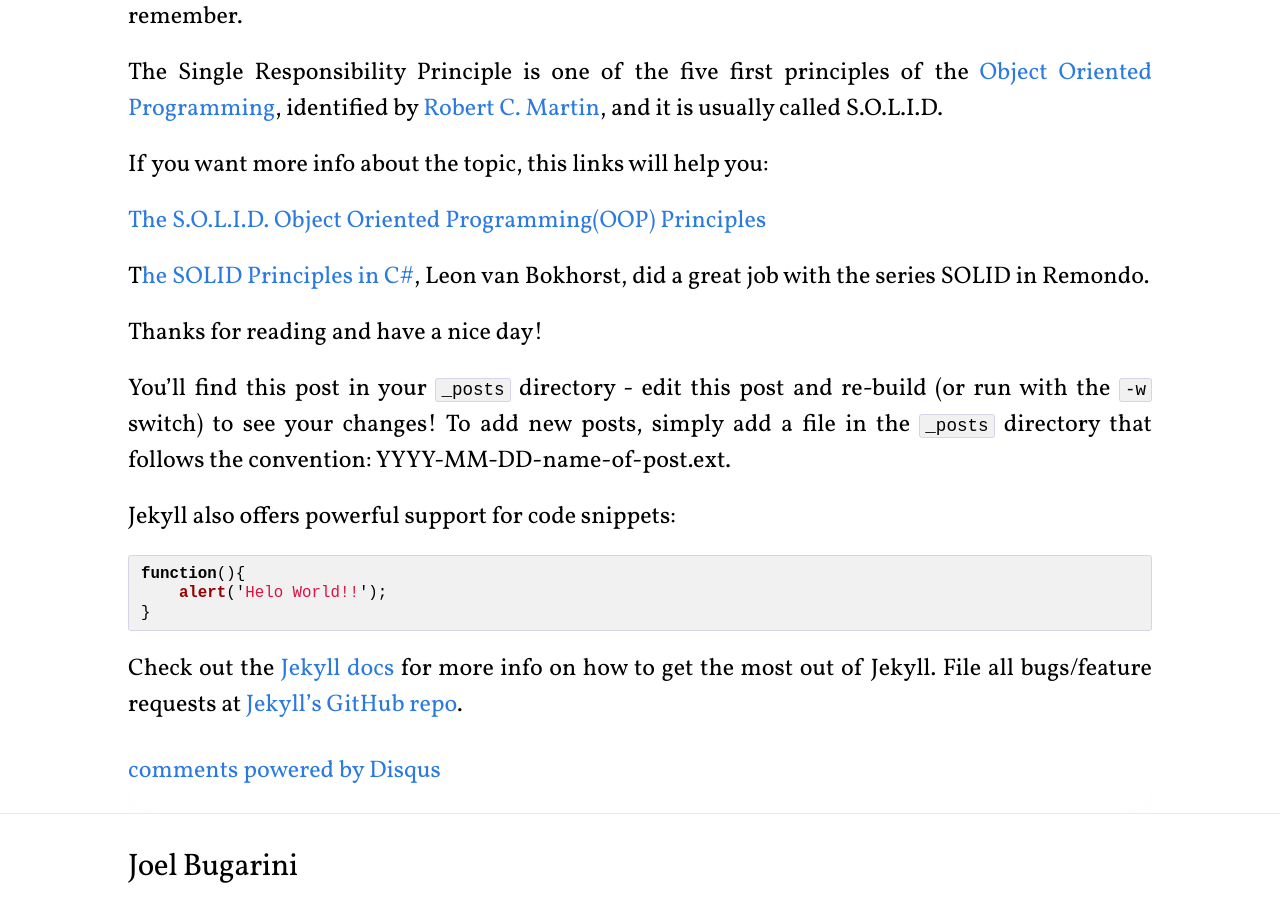
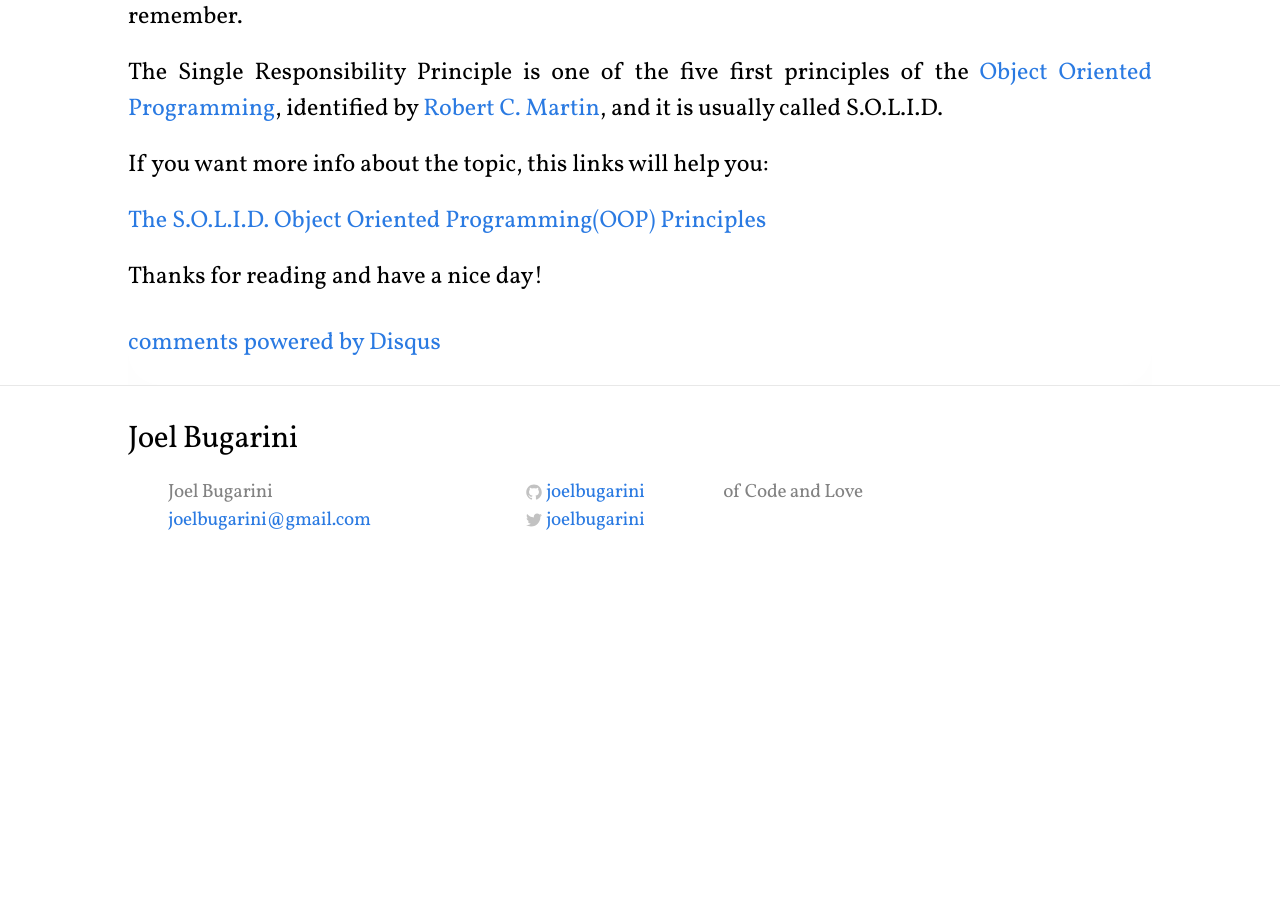
Before and after one commit to joelbugarini/joelbugarini.github.io, a Jekyll site: the page built from _posts/2013-06-13-single-responsability.markdown, in a window 1280 px wide and 900 px high, scrolled down 2885 px. Built offline with Jekyll 4.4.1, drawn with Linux system fonts in a browser that asks for light colours; comment, search, counter and statistics services are not loaded; after the commit the page ends 3420 px from its top, so only the background shows below that.

Commit message:
Update 2013-06-13-single-responsability.markdown

```diff
--- a/_posts/2013-06-13-single-responsability.markdown
+++ b/_posts/2013-06-13-single-responsability.markdown
@@ -88,29 +88,9 @@ If you want more info about the topic, this links will help you:
 
 [The S.O.L.I.D. Object Oriented Programming(OOP) Principles][solid]
 
-T[he SOLID Principles in C#][remondo], Leon van Bokhorst, did a great job with the series SOLID in Remondo.
-
 Thanks for reading and have a nice day!
 
-
-
-You'll find this post in your `_posts` directory - edit this post and re-build (or run with the `-w` switch) to see your changes!
-To add new posts, simply add a file in the `_posts` directory that follows the convention: YYYY-MM-DD-name-of-post.ext.
-
-Jekyll also offers powerful support for code snippets:
-
-{% highlight javascript %}
-function(){
-    alert('Helo World!!');
-}
-{% endhighlight %}
-
-Check out the [Jekyll docs][jekyll] for more info on how to get the most out of Jekyll. File all bugs/feature requests at [Jekyll's GitHub repo][jekyll-gh].
-
-[jekyll-gh]: https://github.com/jekyll/jekyll
-[jekyll]:    http://jekyllrb.com
-
-[oop]: http://en.wikipedia.org/wiki/Object-oriented_programming
-[robert]: http://en.wikipedia.org/wiki/Robert_Cecil_Martin
-[solid]: http://www.blackwasp.co.uk/SOLID.aspx
-[remondo]: http://www.remondo.net/category/solid-series/
+[oop]: https://en.wikipedia.org/wiki/Object-oriented_programming
+[robert]: https://en.wikipedia.org/wiki/Robert_Cecil_Martin
+[solid]: https://www.blackwasp.co.uk/SOLID.aspx
+[remondo]: https://www.remondo.net/category/solid-series/
```
